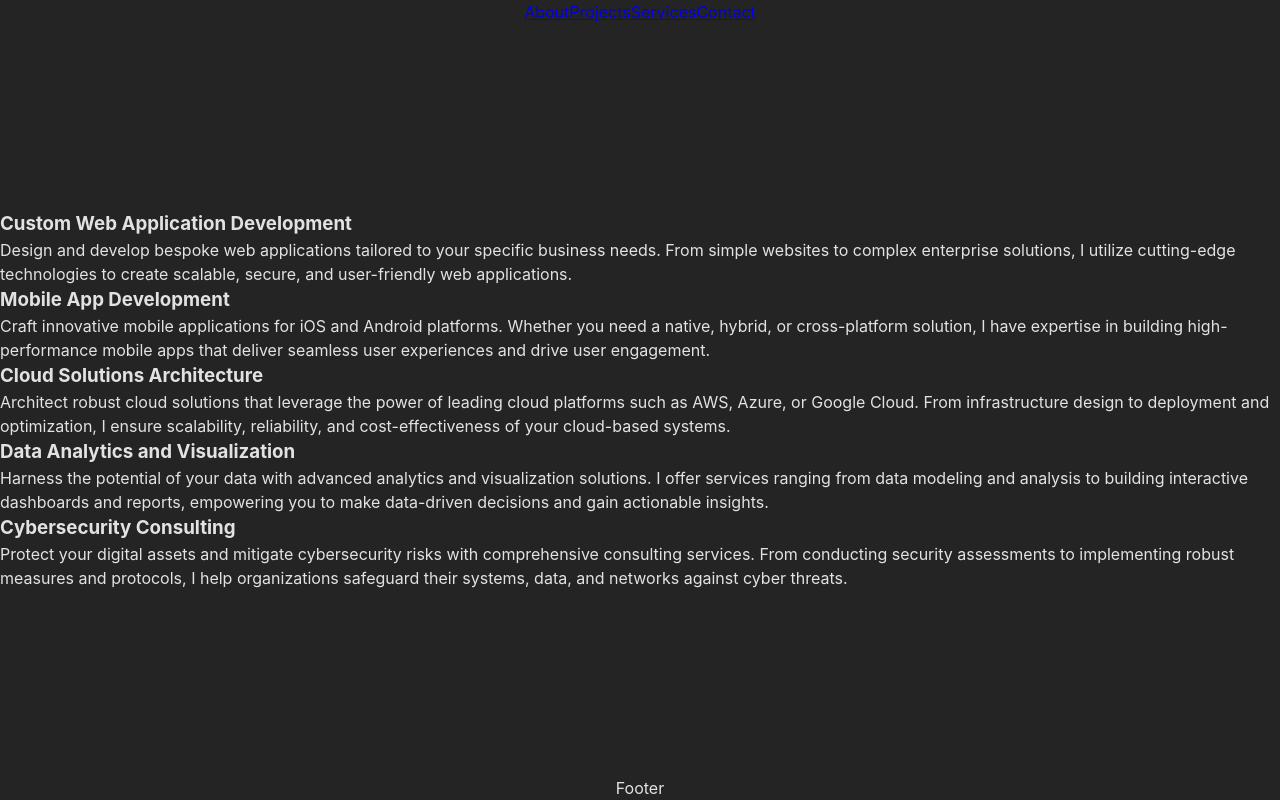
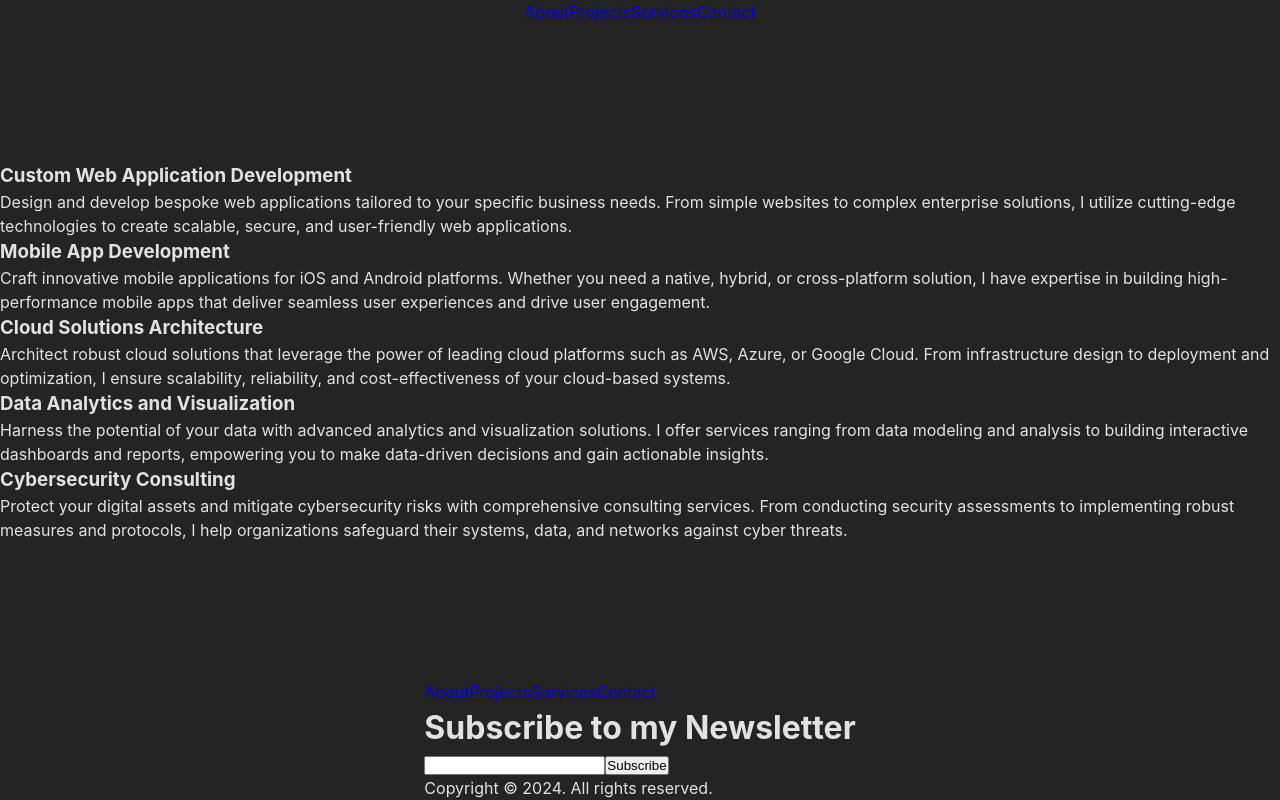
Before and after one commit to Nechenwa/comp229-react, a React (Vite) app: page /services in a window 1280 px wide. Built offline with nearby package versions, Linux system fonts and the light colour scheme.

Commit message:
I worked on the footer component

```diff
--- a/src/pages/Footer.jsx
+++ b/src/pages/Footer.jsx
@@ -1,10 +1,28 @@
 import React from 'react'
 
 function Footer() {
+  const year = new Date().getFullYear()
   return (
-    <div>
-      Footer
-    </div>
+    <footer>
+      <div>
+        <div>
+          <nav>
+            <a href='/about'>About</a>
+            <a href='/projects'>Projects</a>
+            <a href='/services'>Services</a>
+            <a href='/contact'>Contact</a>
+          </nav>
+        </div>
+        <div>
+          <h1>Subscribe to my Newsletter</h1>
+          <div>
+            <input type='text' />
+            <button>Subscribe</button>
+          </div>
+        </div>
+      </div>
+      <p>Copyright &copy; {year}. All rights reserved.</p>
+    </footer>
   )
 }
 
--- a/src/pages/Header.jsx
+++ b/src/pages/Header.jsx
@@ -2,14 +2,14 @@ import React from 'react'
 
 function Header() {
   return (
-    <div>
+    <header>
       <nav>
         <a href='/about'>About</a>
         <a href='/projects'>Projects</a>
         <a href='/services'>Services</a>
         <a href='/contact'>Contact</a>
       </nav>
-    </div>
+    </header>
   )
 }
 
```
